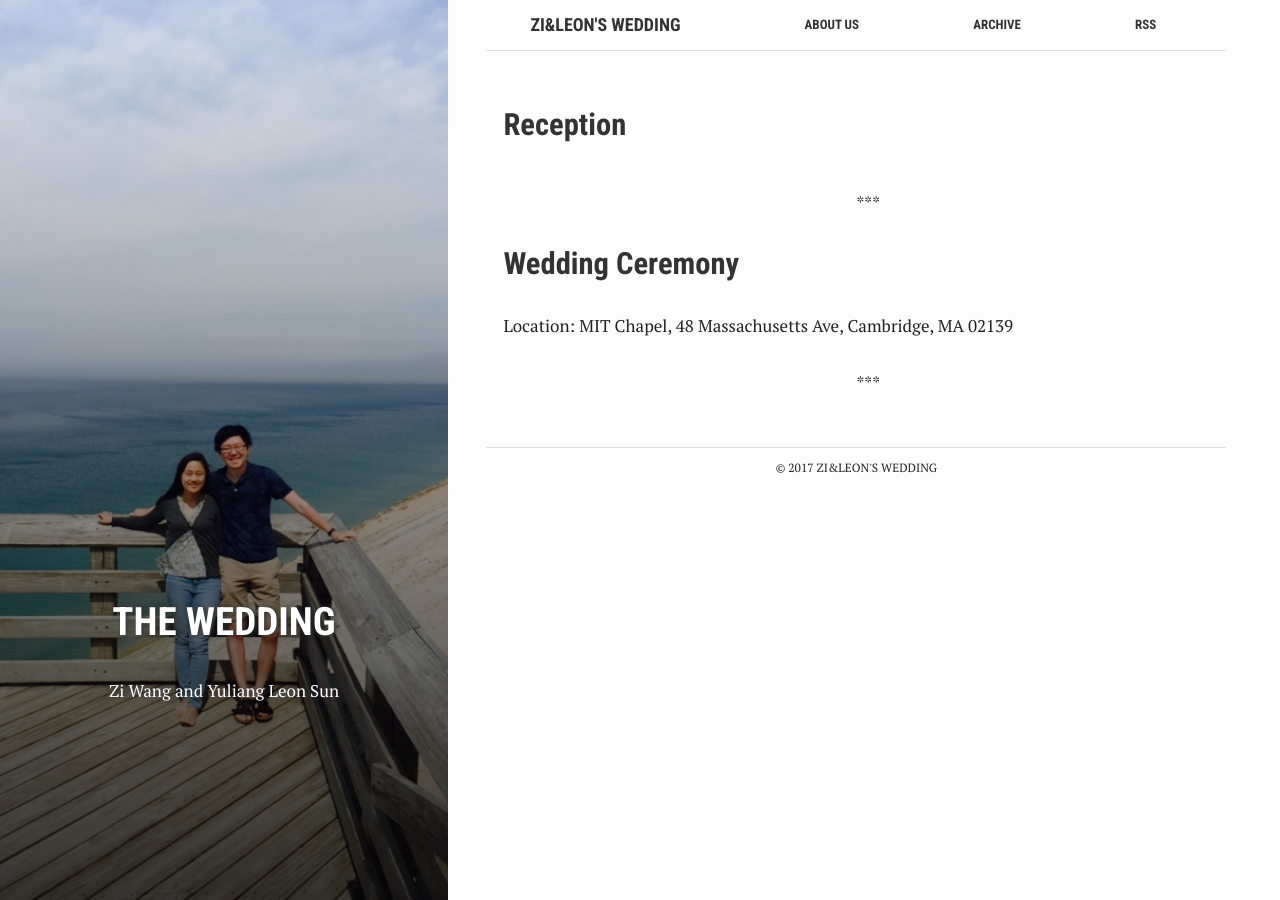
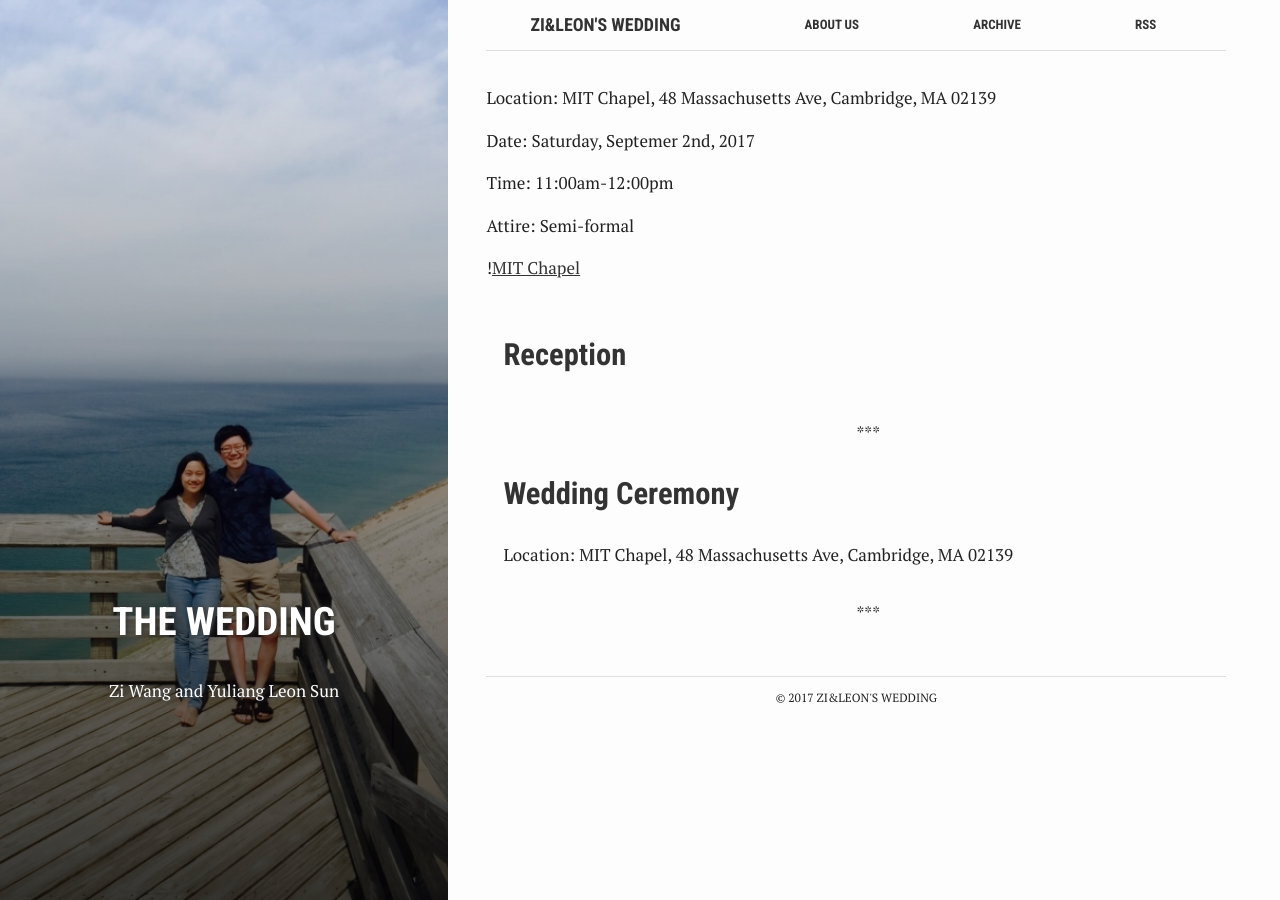
Before and after one commit to zwyls/zwyls.github.io, a Jekyll site: the page built from index.html, in a window 1280 px wide. Built offline with Jekyll 4.4.1, drawn with Linux system fonts in a browser that asks for light colours.

Commit message:
add links

```diff
--- a/index.html
+++ b/index.html
@@ -6,6 +6,15 @@ title: "The Wedding"
 summary: "Zi Wang and Yuliang Leon Sun"
 ---
 
+<p>Location: MIT Chapel, 48 Massachusetts Ave, Cambridge, MA 02139</p>
+
+<p>Date: Saturday, Septemer 2nd, 2017 </p>
+
+<p>Time: 11:00am-12:00pm</p>
+
+<p>Attire: Semi-formal </p>
+
+<p>!<a href="{{ site.images }}/chapel.jpg">MIT Chapel</a></p>
 
 {% for post in site.posts limit: 5 %}
   <article class="index-page">
```
